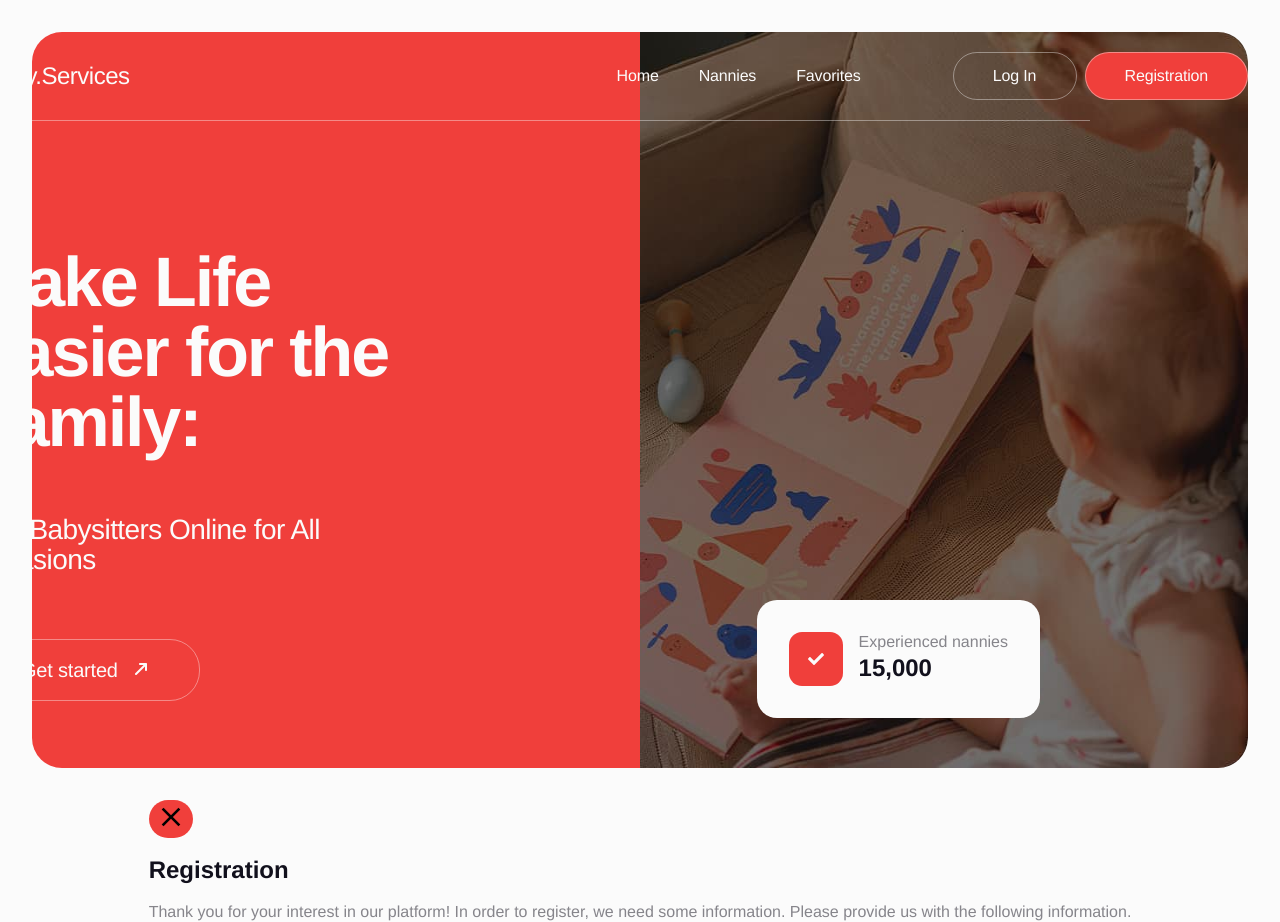
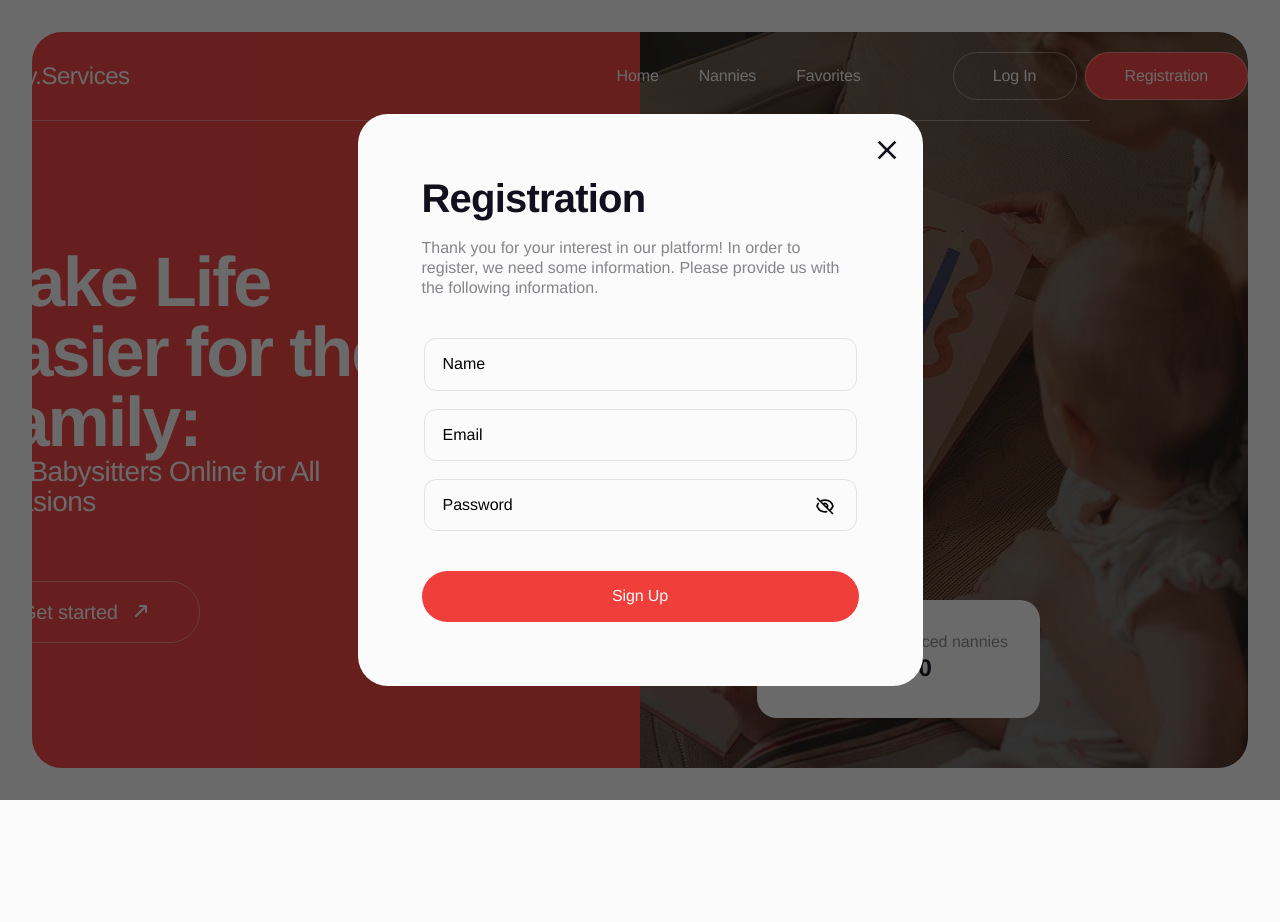
Before and after one commit to eliza-musianovych/NannyServices, a React (Vite) app: page / in a window 1280 px wide. Both pictures are taken after a click on the button "Registration". After the commit the page ends 800 px from the top, so only its background shows below. Built offline with nearby package versions, Linux system fonts and the light colour scheme.

Commit message:
add from

```diff
--- a/package.json
+++ b/package.json
@@ -11,6 +11,7 @@
   },
   "dependencies": {
     "clsx": "^2.1.1",
+    "formik": "^2.4.6",
     "modern-normalize": "^3.0.1",
     "react": "^19.1.1",
     "react-dom": "^19.1.1",
--- a/src/components/AuthModal/AuthModal.module.css
+++ b/src/components/AuthModal/AuthModal.module.css
@@ -0,0 +1,91 @@
+.backdrop {
+    position: fixed;
+    top: 0;
+    left: 0;
+    z-index: 9999;
+    width: 100vw;
+    height: 100vh;
+    background-color: rgba(11, 11, 11, 0.6);
+    display: flex;
+    justify-content: center;
+    align-items: center;
+    padding: 10px;
+}
+
+.modal {
+    position: relative;
+    border-radius: 30px;
+    background-color: var(--color-background-aditional);
+    padding: 64px;
+    max-width: 565px;
+}
+
+.closeBtn {
+    position: absolute;
+    top: 20px;
+    right: 20px;
+    padding: 0;
+    background-color: transparent;
+}
+
+.title {
+    font-size: 40px;
+    letter-spacing: -0.02em;
+    margin-bottom: 20px;
+}
+
+.form {
+    margin-top: 40px;
+    display: flex;
+    flex-direction: column;
+    gap: 40px;
+}
+
+.fieldset {
+    display: flex;
+    flex-direction: column;
+    gap: 18px;
+    padding: 0;
+    border: none;
+}
+
+.formElement {
+    border: 1px solid rgba(17, 16, 28, 0.1);
+    border-radius: 12px;
+    padding: 16px 18px;
+    overflow: auto;
+    scrollbar-width: none;
+    background-color: transparent;
+    width: 100%;
+}
+
+.formElement:active,
+.formElement:focus,
+.formElement:hover {
+    outline: none;
+}
+
+.formElement::-webkit-scrollbar {
+    display: none;
+}
+
+.formElement::placeholder {
+    color: var(---main-text-color);
+}
+
+.passwordContainer {
+    position: relative;
+}
+
+.showPassword {
+    position: absolute;
+    top: 16px;
+    right: 16px;
+    background-color: transparent;
+}
+
+.submitBtn {
+    padding-top: 16px;
+    padding-bottom: 16px;
+    color: var(--color-background-aditional);
+}
--- a/src/components/AuthModal/AuthModal.tsx
+++ b/src/components/AuthModal/AuthModal.tsx
@@ -1,9 +1,12 @@
-import { useEffect } from 'react';
+import { useEffect, useState } from 'react';
 import css from './AuthModal.module.css';
 
 import { createPortal } from 'react-dom';
+import { useId } from 'react';
 
 import { IoMdClose } from "react-icons/io";
+import { HiOutlineEye, HiOutlineEyeOff } from "react-icons/hi";
+import { Field, Form, Formik } from 'formik';
 
 type AuthModalProps = {
     mode: 'login' | 'register';
@@ -12,6 +15,9 @@ type AuthModalProps = {
 
 export default function AuthModal({ mode, onClose }: AuthModalProps) {
     const isRegister = mode === 'register';
+    const fieldId = useId();
+
+    const [showPassword, setShowPassword] = useState(false);
 
     const handleBackdropClick = (event: React.MouseEvent<HTMLDivElement>) => {
         if (event.target === event.currentTarget) {
@@ -44,17 +50,77 @@ export default function AuthModal({ mode, onClose }: AuthModalProps) {
         >
             <div className={css.modal}>
                 <button
+                className={css.closeBtn}
                 onClick={onClose}
                 aria-label="Close modal"
                 >
-                    <IoMdClose size={32}/>
+                    <IoMdClose size={32} color='var(--main-text-color)'/>
                 </button>
-                <h2>{isRegister ? 'Registration' : 'Log In'}</h2>
+                <h2 className={css.title}>{isRegister ? 'Registration' : 'Log In'}</h2>
                 <p>{
                 isRegister ?
                 'Thank you for your interest in our platform! In order to register, we need some information. Please provide us with the following information.' :
                 'Welcome back! Please enter your credentials to access your account and continue your babysitter search.'
                 }</p>
+
+                <Formik initialValues={{}} onSubmit={() => {}}>
+                    <Form className={css.form}>
+
+                        <fieldset className={css.fieldset}>
+                            {isRegister &&
+                            <Field
+                            className={css.formElement}
+                            type='text'
+                            name='username'
+                            id={`${fieldId}-username`}
+                            placeholder='Name'
+                            />
+                            }
+                            <Field
+                            className={css.formElement}
+                            type='email'
+                            name='email'
+                            id={`${fieldId}-email`}
+                            placeholder='Email'
+                            />
+
+                            <div className={css.passwordContainer}>
+                                <Field
+                                className={css.formElement}
+                                type={showPassword ? 'text' : 'password'}
+                                name='password'
+                                id={`${fieldId}-password`}
+                                placeholder='Password'
+                                />
+
+                                <button
+                                className={css.showPassword}
+                                type='button'
+                                onClick={() => setShowPassword((prev) => !prev)}
+                                tabIndex={-1}
+                                >
+                                    {showPassword ?
+                                    <HiOutlineEye
+                                    color='var(---main-text-color)'
+                                    size={20}
+                                    /> :
+                                    <HiOutlineEyeOff
+                                    color='var(---main-text-color)'
+                                    size={20}
+                                    />}
+                                </button>
+                            </div>
+                        </fieldset>
+
+                        <button
+                        className={css.submitBtn}
+                        type='submit'
+                        >
+                            Sign Up
+                        </button>
+
+                    </Form>
+                </Formik>
             </div>
         </div>,
         document.body
--- a/src/global.css
+++ b/src/global.css
@@ -80,11 +80,13 @@ h1 {
   line-height: 100%;
   letter-spacing: -0.03em;
   color: var(--color-background-aditional);
+  margin: 0;
 }
 
 h2 {
   font-size: 24px;
   line-height: 100%;
+  margin: 0;
 }
 
 button {
```
Also changed, not shown: 1 other file (tests, documents, lock files or other folders).
